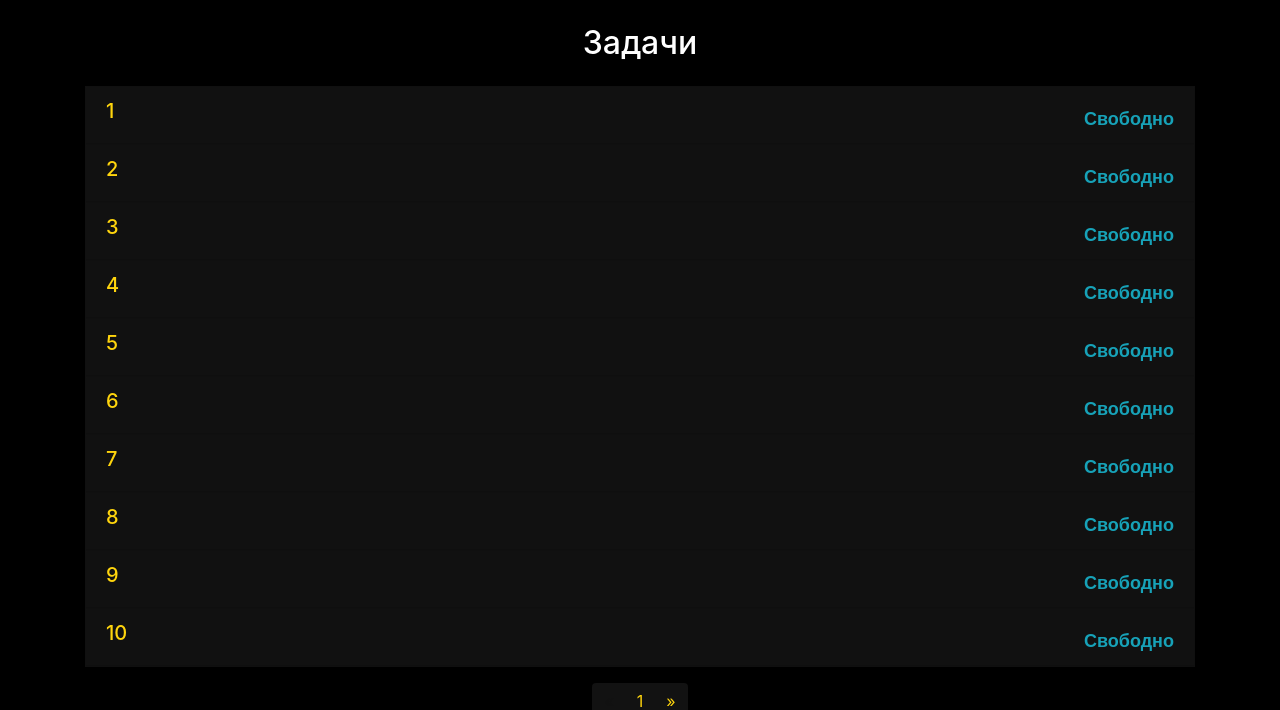
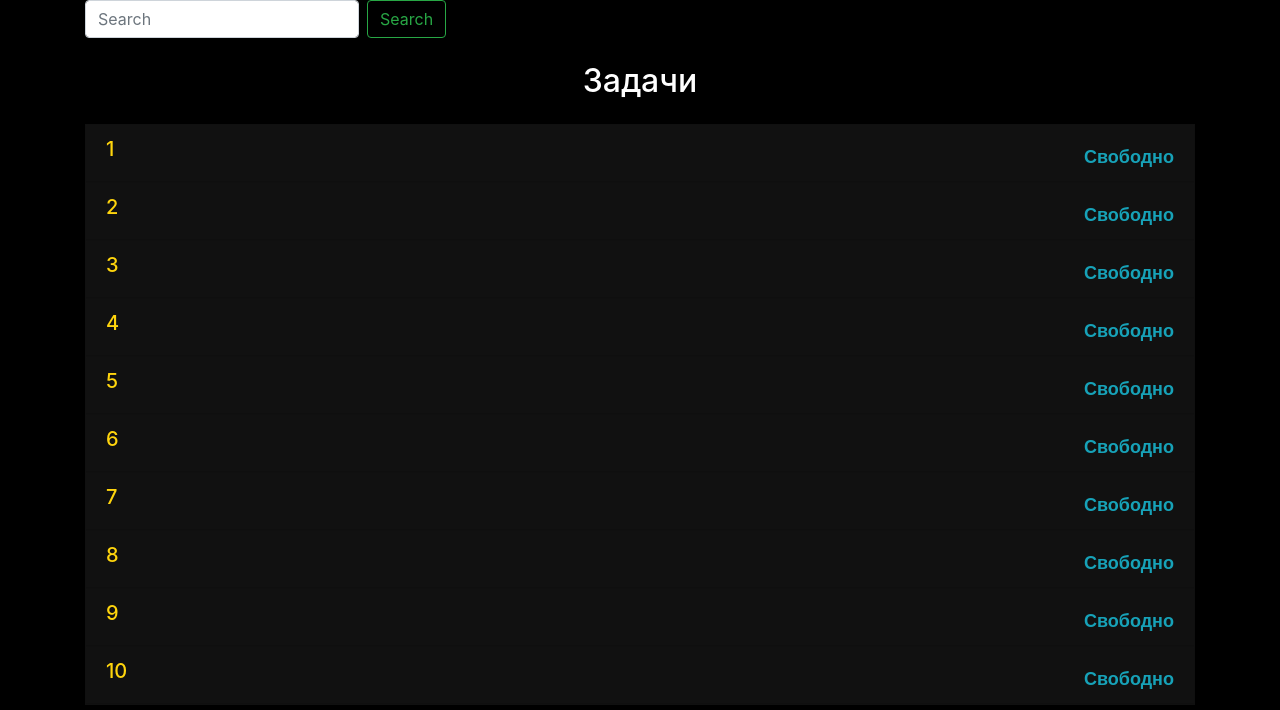
Before and after one commit to Ivanov-Vladislav/DataBase, a Django app: page /tasks in a window 1280 px wide. Shown: the part 90-800 px from the top of the page. Run offline with Django 3.2, Linux system fonts and the light colour scheme; data comes from the database, SQL or seed files in the repository; both versions use the stored data as it was after the commit; some libraries are stand-ins or nearby versions.

Commit message:
add find on site

```diff
--- a/main/templates/main/tasks.html
+++ b/main/templates/main/tasks.html
@@ -7,6 +7,12 @@
 {% block content %}
 <div class="container">
   {% if tasks %}
+
+  <form class="form-inline my-2 my-lg-0" action="{% url 'tasks' %}">
+    <input class="form-control mr-sm-2" type="search" placeholder="Search" aria-label="Search" name="search">
+    <button class="btn btn-outline-success mu-2 my-sm-0" type="submit">Search</button>
+  </form>
+
   <h2 class="text-white text-center mt-4">{{ title }}</h2>
   <div class="accordion mt-4" id="accordionTable">
     {% for el in tasks %}
--- a/main/views.py
+++ b/main/views.py
@@ -1,6 +1,7 @@
 from django.shortcuts import render, redirect
 from .models import Task1, Human, status, branch, Avatar
 from .forms import Task1Form, HumanForm, AvatarForm
+from django.db.models import Q
 import datetime
 import os
 from django.http import HttpResponseRedirect, HttpResponseNotFound
@@ -16,19 +17,25 @@ def about(request):
 
 
 def tasks(request):
-    humans = Human.objects.all()
+    search_query = request.GET.get('search', '')
+    try:
+        if search_query:
+            task_list = Task1.objects.filter(Q(title__icontains = search_query) | Q(description__icontains = search_query)
+                                             | Q(date__icontains = search_query) | Q(id_person__icontains = search_query)
+                                             | Q(id_status = search_query)
+                                             | Q(id_performing_person__icontains = search_query))
+        else:
+            task_list = Task1.objects.all()
+    except ValueError:
+        task_list = []
+
+
     Status_good = status.objects.get(id=3)
     Status_norm = status.objects.get(id=2)
-    humas_auth_bool = False
     if not(str(request.user) == "AnonymousUser"):
-        for human in humans:
-            if (str(human.id_registarion) == str(request.user.id)):
-                humas_auth_bool = True
-                break
-        if humas_auth_bool == False:
+        if str(Human.objects.filter(id_registarion=request.user.id)) == "<QuerySet []>":
             return redirect('createhuman')
 
-    task_list = Task1.objects.all()
     paginator = Paginator(task_list, 10)
 
     page = request.GET.get('page')
```
Also changed, not shown: db.sqlite3.
